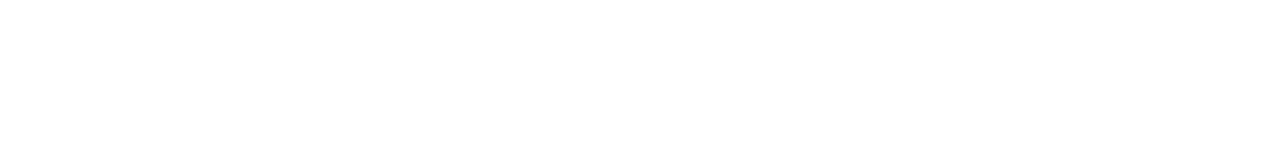
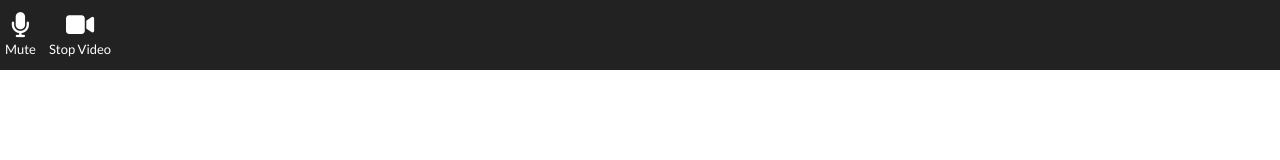
Before and after one commit to battistaennio/html-css-zoom, a plain HTML site: page index.html in a window 1280 px wide. Drawn offline with Linux system fonts and the light colour scheme.

Commit message:
Impostazione nav

```diff
--- a/index.html
+++ b/index.html
@@ -0,0 +1,96 @@
+<!DOCTYPE html>
+<html lang="en">
+<head>
+    <meta charset="UTF-8">
+    <meta name="viewport" content="width=device-width, initial-scale=1.0">
+    <title>Zoom</title>
+    <link rel="stylesheet" href="style.css">
+    <link rel="stylesheet" href="https://cdnjs.cloudflare.com/ajax/libs/font-awesome/6.5.2/css/all.min.css"
+    integrity="sha512-SnH5WK+bZxgPHs44uWIX+LLJAJ9/2PkPKZ5QiAj6Ta86w+fsb2TkcmfRyVX3pBnMFcV7oQPJkl9QevSCWr3W6A=="
+    crossorigin="anonymous" referrerpolicy="no-referrer">
+    <link rel="preconnect" href="https://fonts.googleapis.com">
+    <link rel="preconnect" href="https://fonts.gstatic.com" crossorigin>
+    <link href="https://fonts.googleapis.com/css2?family=Lato:ital,wght@0,100;0,300;0,400;0,700;0,900;1,100;1,300;1,400;1,700;1,900&display=swap" rel="stylesheet">
+
+</head>
+<body>
+
+    <!-- parte principale con caselle partecipanti in overflow -->
+    <main>
+
+    </main>
+
+    <!-- navigatore con funzionalità chiamata -->
+    <nav>
+        <div class="nav-container">
+
+            <div class="nav-item">
+
+                <div class="nav-button">
+                    <a href="#">
+                        <i class="fa-solid fa-microphone"></i>
+                        <br>
+                        <span>Mute</span>
+                    </a>
+                </div>
+
+                <div class="nav-button">
+                    <a href="#">
+                        <i class="fa-solid fa-video"></i>
+                        <br>
+                        <span>Stop Video</span>
+                    </a>
+                </div>
+
+            </div>
+
+            <div class="nav-item">
+
+                <div class="nav-button">
+
+                </div>
+
+                <div class="nav-button">
+
+                </div>
+
+                <div class="nav-button">
+
+                </div>
+
+                <div class="nav-button">
+
+                </div>
+
+                <div class="nav-button">
+
+                </div>
+
+                <div class="nav-button">
+
+                </div>
+
+                <div class="nav-button">
+
+                </div>
+
+                <div class="nav-button">
+
+                </div>
+
+            </div>
+
+            <div class="nav-item">
+
+                <div class="nav-button">
+
+                </div>
+
+            </div>
+
+        </div>
+
+    </nav>
+
+</body>
+</html>
--- a/style.css
+++ b/style.css
@@ -7,3 +7,37 @@
 body{
     font-family: "Lato", sans-serif;
 }
+
+a{
+    color: white;
+    text-decoration: none;
+}
+
+/* regole nav */
+.nav-container{
+    height: 70px;
+    width: 100%;
+    background-color: rgb(34, 34, 34);
+    display: flex;
+    justify-content: space-between;
+    align-items: center;
+}
+
+.nav-item{
+    /* debug */
+    min-width: 100px;
+}
+
+.nav-button{
+    display: inline-block;
+    text-align: center;
+    margin: 0 5px;
+}
+
+.nav-button i{
+    font-size: 25px;
+}
+
+.nav-button span{
+    font-size: 13px;
+}
```
